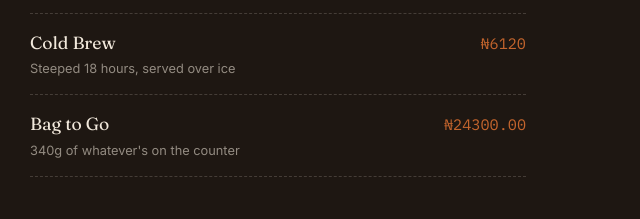
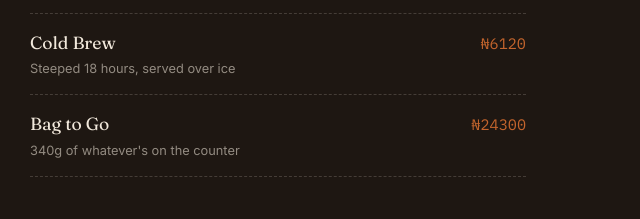
Before and after one commit to alfredayeba-dev/coffee-shop-landing, a plain HTML site: page index.html in a window 1280 px wide. Shown: the part 1501-1720 px from the top of the page, 640-1280 px from the left. Drawn offline with Linux system fonts and the light colour scheme.

Commit message:
Remove decimal places from price display

```diff
--- a/index.html
+++ b/index.html
@@ -713,7 +713,7 @@
             <div class="name">Bag to Go</div>
             <div class="desc">340g of whatever's on the counter</div>
           </div>
-          <div class="price">₦24300.00</div>
+          <div class="price">₦24300</div>
         </div>
       </div>
     </div>
```
